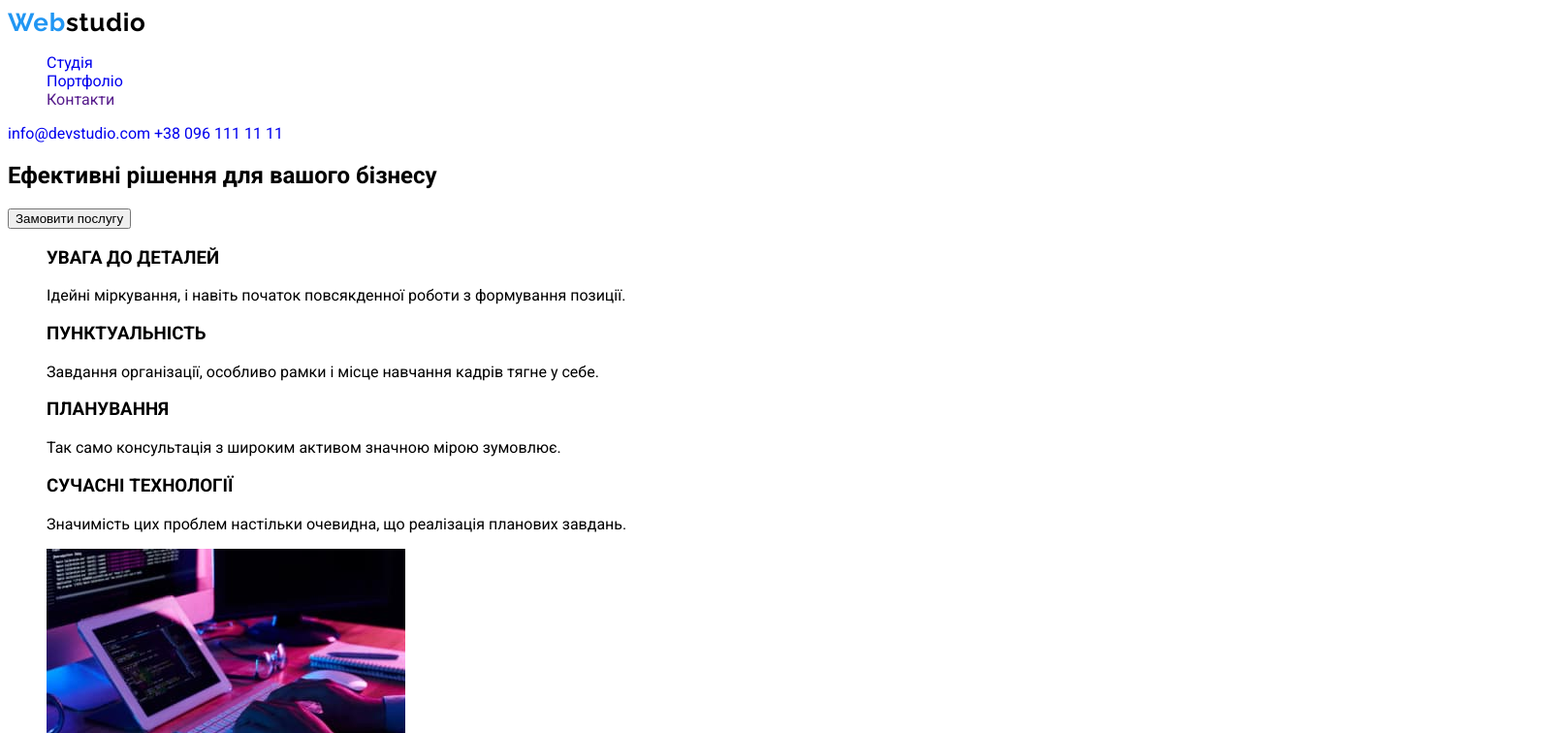
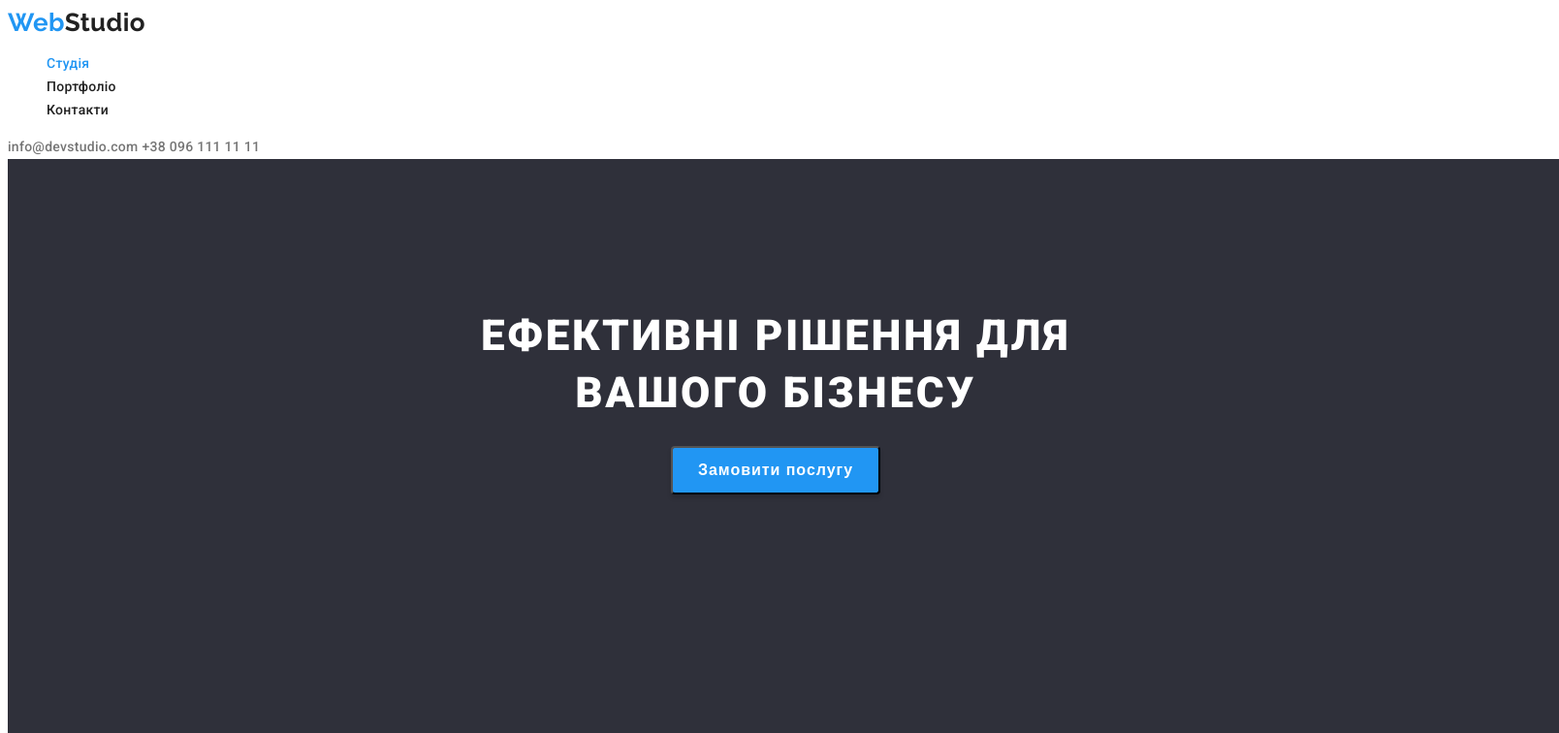
Before and after one commit to CeresRasmussen/goit-markup-hw-02, a plain HTML site: page index.html in a window 1280 px wide. Shown: the top 756 px of the page at 97% size, 1608 px wide, since content can reach past the window. Drawn offline with Linux system fonts and the light colour scheme.

Commit message:
Додав стилі до вкладки "Студія"

```diff
--- a/css/styles.css
+++ b/css/styles.css
@@ -1,31 +1,158 @@
+:root{
+    --main-background-color: #FFFFFF;
+    --second-background-color: #2F303A;
+    --title-text-color: #212121;
+    --second-text-color: #FFFFFF;
+    --description-text-color: #757575;
+    --accent-text-color: #2196F3;
 
+}
 
 body {
+    background-color: var(--main-background-color);
     font-family: Roboto, sans-serif;
+    font-weight: 700;
+    font-size: 14px;
+    line-height: 1.71;
+    letter-spacing: 0.03em;
+    color: var(--description-text-color);
+}
 
-}
-a {
+.link {
     text-decoration: none;
 }
 
-ul {
-    list-style-type: none;
+header {
+    background-color: var(--main-background-color);
 }
 
-.logo{
+header .logo {
     font-family: 'Raleway';
-        font-style: normal;
-        font-weight: 700;
-        font-size: 26px;
-        line-height: 31px;
-        /* identical to box height */
-
-        letter-spacing: 0.03em;
-
-        color: #000000;
+    font-style: normal;
+    font-weight: 700;
+    font-size: 26px;
+    line-height: 1.19;
+    color: var(--title-text-color);
+    text-decoration: none;
 }
 
 .logo-web {
     color: #2196F3;
+}
 
+.site-nav .link,
+.site-nav .link {
+    font-weight: 500;
+    font-size: 14px;
+    line-height: 1.15;
+    letter-spacing: 0.02em;
+    color: var(--title-text-color);
 }
+
+.site-nav .link:hover,
+.site-nav .link:focus {
+    color: var(--accent-text-color);
+}
+
+.contacts .link{
+    font-weight: 500;
+    font-size: 14px;
+    line-height: 1.15;
+    letter-spacing: 0.02em;
+    color: var(--description-text-color);
+}
+
+.contacts .link:hover,
+.contacts .link:focus {
+    color: var(--accent-text-color);
+}
+
+.list {
+    list-style-type: none;
+}
+
+.site-nav .curent {
+    color: var(--accent-text-color);
+}
+
+.hero {
+    width: 1600px;
+    height: 600px;
+    left: 0px;
+    top: 80px;
+    background-color: var(--second-background-color);
+}
+
+.hero-title {
+    position:absolute;
+    width: 696px;
+    height: 120px;
+    left: 452px;
+    top: 280px;
+    font-family: 'Roboto';
+    font-style: normal;
+    font-weight: 900;
+    font-size: 44px;
+    line-height: 1.36;
+    text-align: center;
+    letter-spacing: 0.06em;
+    text-transform: uppercase;
+    color: var(--second-text-color);
+}
+
+.hero-button{
+    position: absolute;
+    width: 216px;
+    height: 50px;
+    left: 692px;
+    top: 430px;
+    margin-top: 30px;
+    background: var(--accent-text-color);
+    box-shadow: 0px 4px 4px rgba(0, 0, 0, 0.15);
+    border-radius: 4px;
+    cursor: pointer;
+}
+.hero-button-text{
+    font-weight: 700;
+    font-size: 16px;
+    line-height: 1.88;
+    letter-spacing: 0.06em;
+    color: var(--second-text-color);
+}
+
+.features-section h3 {
+    font-size: 14px;
+    line-height: 1.15;
+    text-transform: uppercase;
+    color: var(--title-text-color);
+}
+
+h2 {
+    font-size: 36px;
+    line-height: 1.17;
+    text-align: center;
+    color: var(--title-text-color);
+}
+
+.team-section {
+    background-color: #F5F4FA;
+}
+
+.team-section h4{
+    font-weight: 500;
+    font-size: 16px;
+    line-height: 1.9;
+    color: var(--title-text-color)
+}
+
+footer{
+    background-color: var(--second-background-color);
+}
+
+footer .logo {
+    font-weight: 700;
+    font-size: 26px;
+    line-height: 1.19;
+    color: var(--second-text-color);
+    text-decoration: none;
+}
--- a/index.html
+++ b/index.html
@@ -15,29 +15,32 @@
 
     <header>
         <nav>
-            <a href="./index.html" class="logo"><span class="logo-web">Web</span>studio</a>
-            <ul>
-                <li><a href="./index.html">Студія</a></li>
-                <li><a href="./portfolio.html">Портфоліо</a></li>
-                <li><a href="">Контакти</a></li>
+            <a href="./index.html" class="logo"><span class="logo-web">Web</span>Studio</a>
+            <ul class="site-nav list">
+                <li><a href="./index.html" class="link curent"> Студія</a></li>
+                <li><a href="./portfolio.html" class="link">Портфоліо</a></li>
+                <li><a href="" class="link">Контакти</a></li>
             </ul>
         </nav>
-        <a href="mailto:info@devstudio.com">info@devstudio.com</a>
-        <a href="tel:+380961111111">+38 096 111 11 11</a>
+
+        <div class="contacts">
+            <a href="mailto:info@devstudio.com" class="link">info@devstudio.com</a>
+            <a href="tel:+380961111111" class="link">+38 096 111 11 11</a>
+        </div>
     </header>
 
     <!-- Hero -->
 
-    <section>
-        <h1>Ефективні рішення для вашого бізнесу</h1>
-        <button type="button">Замовити послугу</button>
+    <section class="hero">
+        <h1 class="hero-title">Ефективні рішення для вашого бізнесу</h1>
+        <button type="button" class="hero-button"><span class="hero-button-text">Замовити послугу</span></button>
     </section>
 
     <!-- Features -->
 
-    <section>
+    <section class="features-section">
         <h2 hidden>Особливості</h2>
-        <ul>
+        <ul class="list">
             <li>
                 <h3>УВАГА ДО ДЕТАЛЕЙ</h3>
                 <p>Ідейні міркування, і навіть початок повсякденної роботи з формування позиції.</p>
@@ -59,9 +62,9 @@
 
     <!-- Our works -->
 
-    <section>
-        <h2 hidden>Що ми робимо</h2>
-        <ul>
+    <section class="works-section">
+        <h2>Чим ми займаємося</h2>
+        <ul class="list">
             <li>
                 <img src="images/our-work-backend.jpg" width="370" height="294" alt="Backend things">
             </li>
@@ -76,33 +79,33 @@
 
     <!-- Our team -->
 
-    <section>
+    <section class="team-section">
         <h2>Наша команда</h2>
-        <ul>
+        <ul class="list">
             <li>
                 <div>
-                    <img src="images/igor-Demianenko-photo.jpg" width="270" height="368" alt="Igor Demianenko`s photo">
+                    <img src="images/igor-Demianenko-photo.jpg" width="270" height="260" alt="Igor Demianenko`s photo">
                     <h4>Ігор Дем'яненко</h4>
                     <p>Product Designer</p>
                 </div>
             </li>
             <li>
                 <div>
-                    <img src="images/olga-repina-photo.jpg" width="270" height="368" alt="Olga Repina`s photo">
+                    <img src="images/olga-repina-photo.jpg" width="270" height="260" alt="Olga Repina`s photo">
                     <h4>Ольга Рєпіна</h4>
                     <p>Frontend Developer</p>
                 </div>
             </li>
             <li>
                 <div>
-                    <img src="images/mykola-tarasov-photo.jpg" width="270" height="368" alt="Mykola Tarasov`s photo">
+                    <img src="images/mykola-tarasov-photo.jpg" width="270" height="260" alt="Mykola Tarasov`s photo">
                     <h4>Микола Тарасов</h4>
                     <p>Marketing</p>
                 </div>
             </li>
             <li>
                 <div>
-                    <img src="images/mykhailo-yermakov-photo.jpg" width="270" height="368" alt="Mykhailo Yermakov` photo">
+                    <img src="images/mykhailo-yermakov-photo.jpg" width="270" height="260" alt="Mykhailo Yermakov` photo">
                     <h4>Михайло Єрмаков</h4>
                     <p>UI Designer</p>
                 </div>
@@ -113,11 +116,13 @@
     <!-- Futer -->
 
     <footer>
-        <a href="./index.html" class="logo"><span class="logo-web">Web</span>studio</a>
+        <a href="./index.html" class="logo"><span class="logo-web">Web</span>Studio</a>
         <address>
             <p>м. Київ, пр-т Лесі Українки, 26</p>
-            <a href="mailto:info@devstudio.com">info@devstudio.com</a>
-            <a href="tel:+380961111111">+38 096 111 11 11</a>
+            <div class="contacts">
+                <a href="mailto:info@devstudio.com" class="link">info@devstudio.com</a>
+                <a href="tel:+380961111111" class="link">+38 096 111 11 11</a>
+            </div>
         </address>
     </footer>
 </body>
```
Also changed, not shown: portfolio.html (+16 -10 lines).
